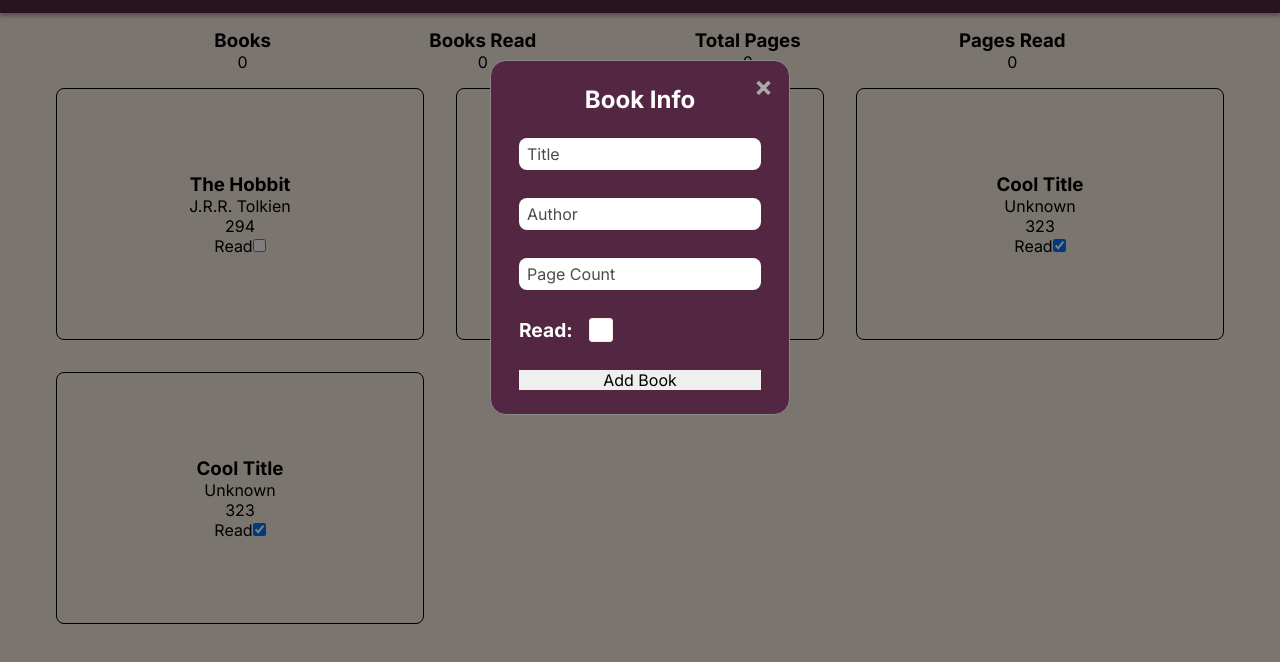
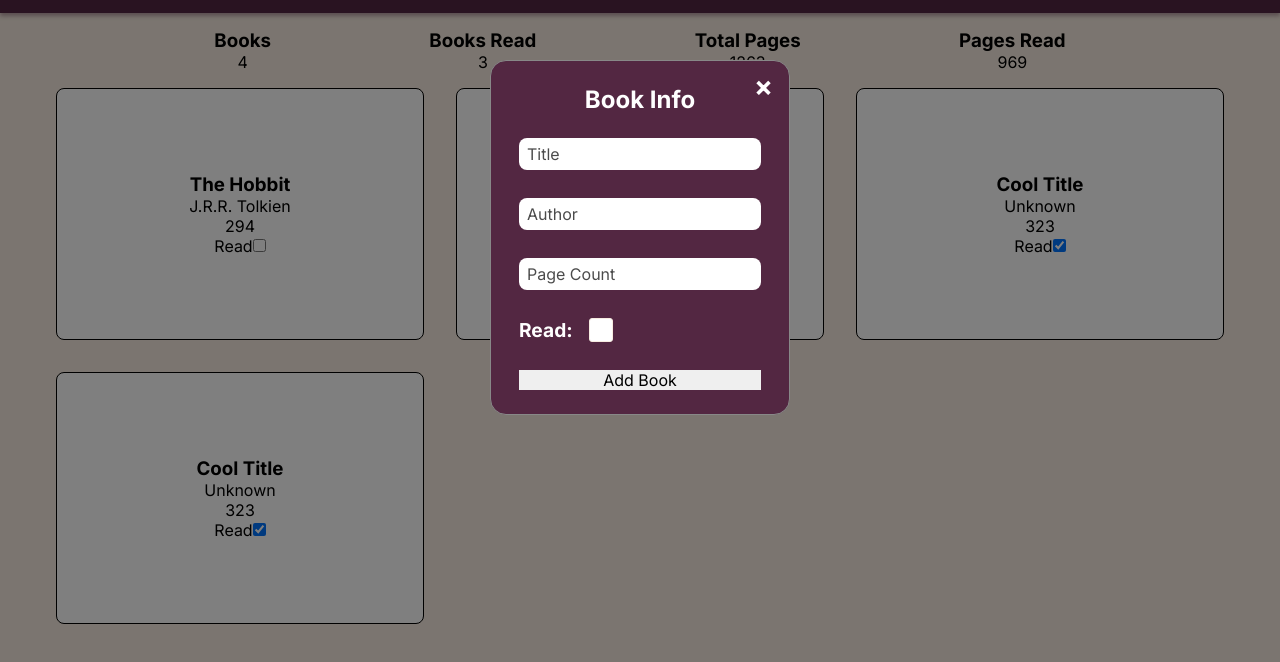
Before and after one commit to Ewest80/library, a plain HTML site: page index.html in a window 1280 px wide. Both pictures are taken after a click on the picture 1200 px from the left and 40 px from the top of the page. Shown: the part 68-730 px from the top of the page. Drawn offline with Linux system fonts and the light colour scheme.

Commit message:
Update Library info display

```diff
--- a/css/style.css
+++ b/css/style.css
@@ -106,6 +106,7 @@ input[type='number'] {
   border: 1px solid black;
   border-radius: 0.5rem;
   max-height: 31.25rem;
+  background-color: #fff;
 }
 
 #modal {
@@ -163,7 +164,7 @@ input[type='number'] {
 }
 
 .close {
-  color: #aaa;
+  color: #fff;
   position: absolute;
   top: 0.5rem;
   right: 1rem;
@@ -174,8 +175,8 @@ input[type='number'] {
 
 .close:hover,
 .close:focus {
-  color: #000;
-  text-decoration: none;
+  color: var(--rose-quartz);
+  /* text-decoration: none; */
   cursor: pointer;
 }
 
--- a/js/script.js
+++ b/js/script.js
@@ -109,4 +109,31 @@ document.getElementById('bookForm').addEventListener('submit', (e) => {
   closeModal();
   document.getElementById('bookForm').reset();
   displayBooks(myLibrary);
+  UpdateLibraryInfo(myLibrary);
 });
+
+function UpdateLibraryInfo(library) {
+  const totalBooks = document.getElementById('books');
+  const booksRead = document.getElementById('booksRead');
+  const totalPages = document.getElementById('totalPages');
+  const pagesRead = document.getElementById('pagesRead');
+  let booksReadCounter = 0;
+  let pagesReadCounter = 0;
+  let totalPagesCounter = 0;
+
+  library.forEach((book) => {
+    totalPagesCounter += book.pageCount;
+
+    if (book.isRead) {
+      booksReadCounter++;
+      pagesReadCounter += book.pageCount;
+    }
+  });
+
+  totalBooks.textContent = library.length;
+  booksRead.textContent = booksReadCounter;
+  totalPages.textContent = totalPagesCounter;
+  pagesRead.textContent = pagesReadCounter;
+}
+
+UpdateLibraryInfo(myLibrary);
```
Also changed, not shown: index.html (+0 -1 lines).
